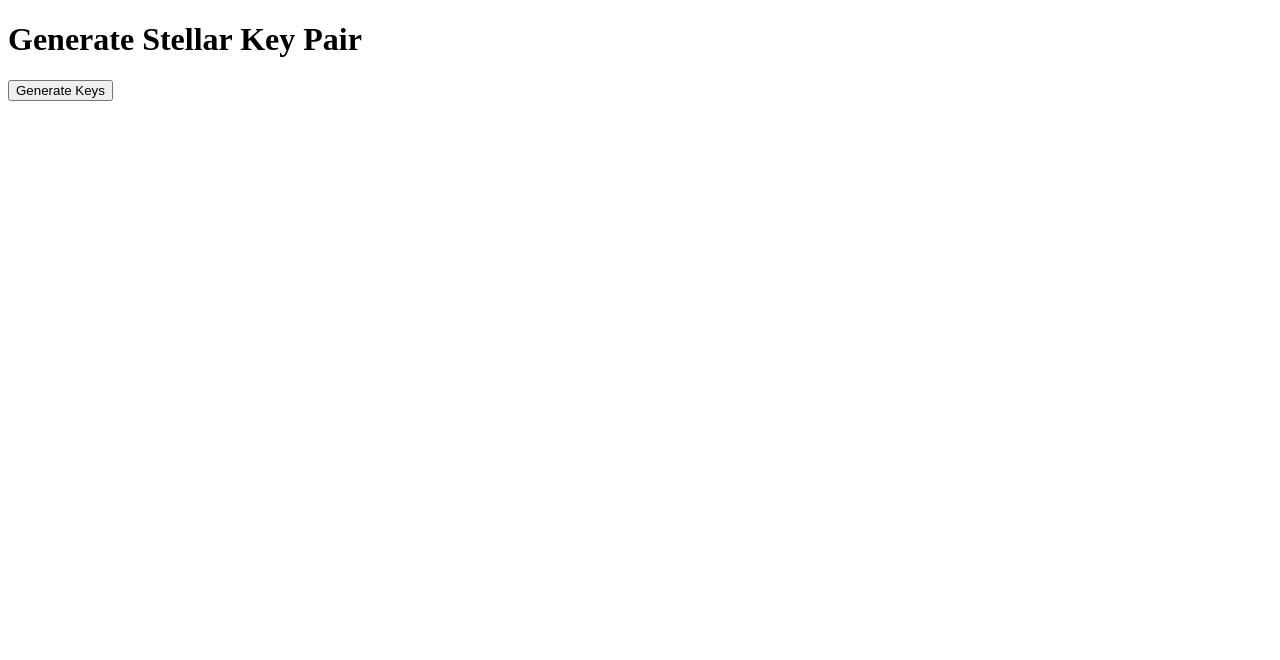
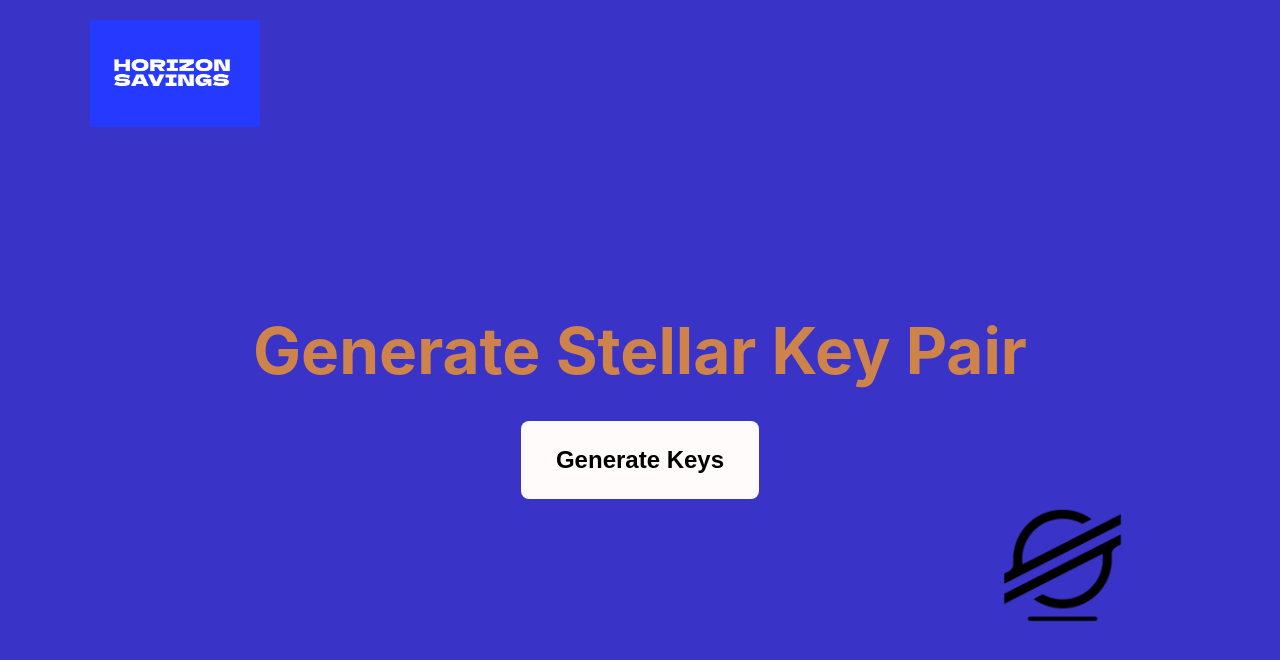
Before and after one commit to charvimaurya/Horizon-Savings, a website: page operations/key.html in a window 1280 px wide. Drawn offline with Linux system fonts and the light colour scheme.

Commit message:
update changes

```diff
--- a/operations/key.html
+++ b/operations/key.html
@@ -5,11 +5,83 @@
     <meta name="viewport" content="width=device-width, initial-scale=1.0">
     <title>Generate Stellar Keys</title>
     <script src="https://cdn.jsdelivr.net/npm/@stellar/sdk@^15.0.0/dist/stellar-sdk.umd.js"></script>
+    <style>
+        /* Page and container styling */
+        body {
+            font-family: 'Inter', sans-serif;
+            display: flex;
+            flex-direction: column;
+            align-items: center;
+            justify-content: center;
+            height: 100vh;
+            margin: 0;
+            background: #3A33C7;
+            color: #CE834B;
+            text-align: center;
+            top:30;
+        }
+
+        h1 {
+            font-size: 4rem;
+            font-weight: 700;
+            margin-bottom: 2rem;
+
+        }
+
+        .logo {
+            width: 170px;
+            height: 107px;
+            left: 90px;
+            top: 20px;
+            position: absolute;
+        }
+
+        /* Button styling */
+        button {
+            padding: 25px 35px;
+            font-size: 1.5rem;
+            color: #000;
+            background: #FFFBFB;
+            border: none;
+            border-radius: 8px;
+            cursor: pointer;
+            font-weight: 700;
+            transition: background 0.3s ease;
+        }
+
+        .stellar-image {
+            width: 125px;
+            height: 125px;
+            position: absolute;
+            left: 1000px; /* Adjust to ensure it appears outside the box */
+            top: 500px;
+        }
+
+        button:hover {
+            background: #D9D9D9;
+        }
+
+        /* Result styling */
+        #result {
+            margin-top: 2rem;
+            font-size: 1.25rem;
+            font-weight: 500;
+            color: #FFF;
+        }
+
+        /* Paragraph styling */
+        p {
+            margin: 0.5rem 0;
+        }
+    </style>
 </head>
 <body>
+    <img src="../stellar-webapp/Front-end/images/horizon.png"  alt="Logo" class="logo">
     <h1>Generate Stellar Key Pair</h1>
     <button id="generateKeysBtn">Generate Keys</button>
     <div id="result"></div>
+
+    <img src="../stellar-webapp/Front-end/images/stellar.png" alt="Stellar Logo" class="stellar-image">
 
     <script>
         document.getElementById('generateKeysBtn').addEventListener('click', async () => {
```
